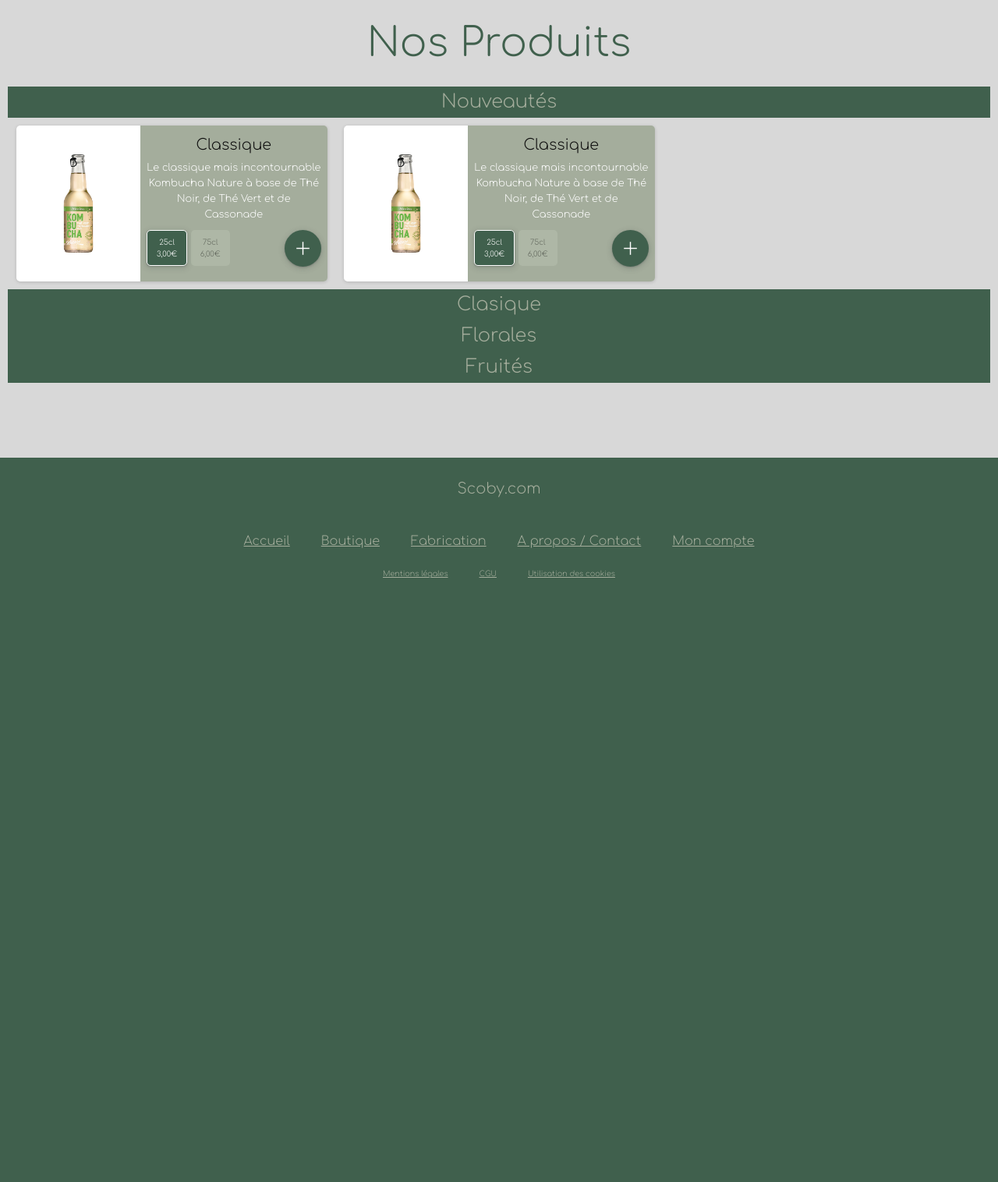
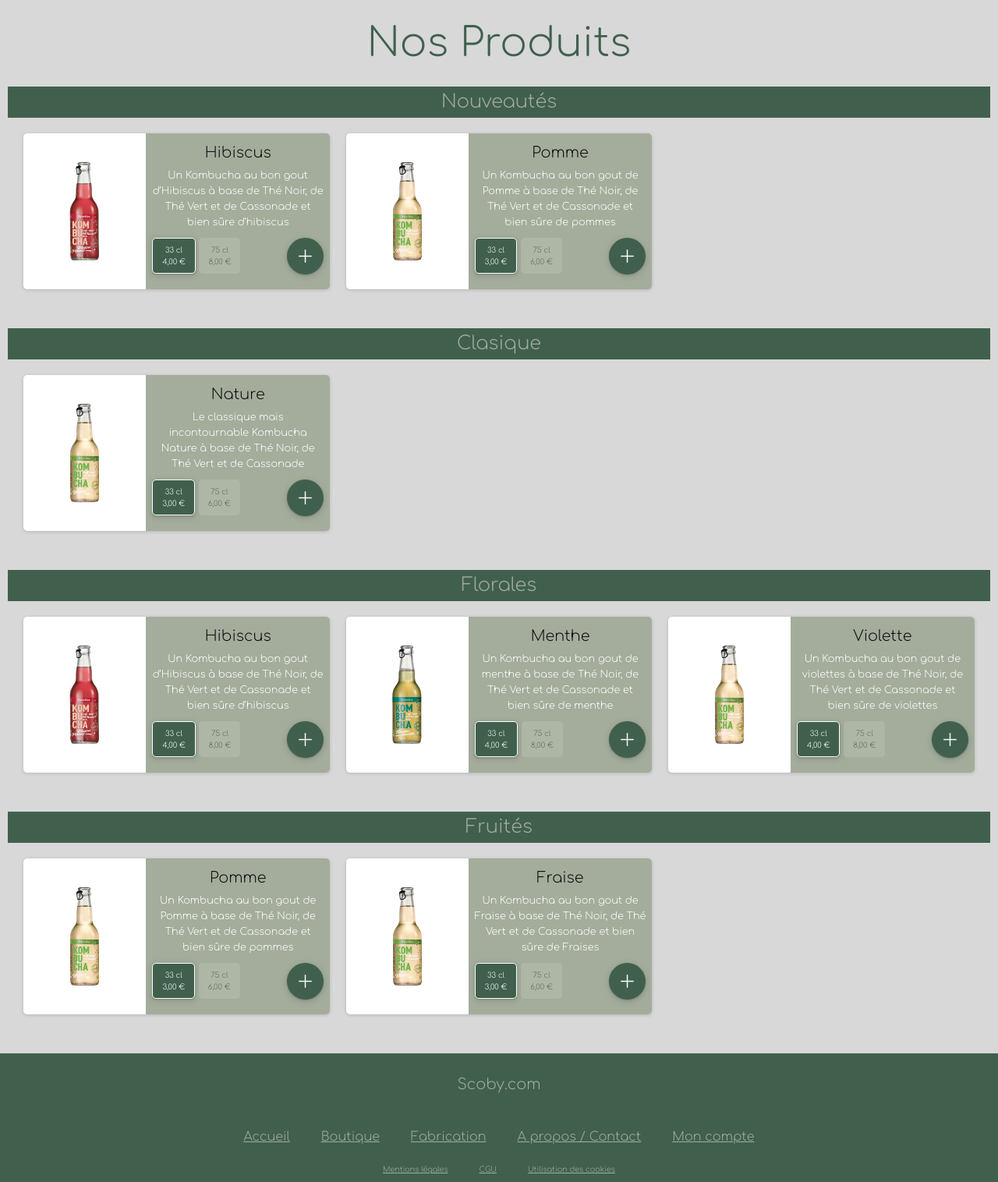
Before and after one commit to GildasTessier/Scoby.com, a PHP site: page /boutique.html in a window 1280 px wide; the page is wider, and only the part inside the window is pictured. Shown: the part 48-1564 px from the top of that part at 78% size. Before the commit the page ends 789 px from the top of that part, so only its background shows below. Run offline with PHP 8.4, Linux system fonts and the light colour scheme.

Commit message:
create func for display products by class

```diff
--- a/asset/css/style.css
+++ b/asset/css/style.css
@@ -361,14 +361,15 @@ color: var(--green-dark);
     text-align: center;
     font-size: 1.5em;
     padding: 8px 0;
-
 }
-
-
+.gp-products {
+    margin-bottom: 40px;
+}
 @media (min-width:720px){
     .gp-products {
         display: grid;
         grid-template-columns: 1fr 1fr;
+        margin: 10px 10px 40px 10px;
     }
     }
     @media (min-width:1200px){
--- /dev/null
+++ b/asset/js/boutique.js
@@ -0,0 +1,42 @@
+//For get data products
+async function callDataProducts () {
+    try {
+        const response = await fetch("./datas/products.json");
+        return await response.json();
+    }
+    catch (e) {
+        console.error('Impossible de charger les données : ' + e);
+    }
+}
+callDataProducts()
+    .then(displayProductsByClass)
+// for insert all products in page
+function displayProductsByClass(products) {
+    let productByClass = products.filter((product => product.class.includes('new')))
+    document.getElementById('gp-products-new').append(...productByClass.map(createProduct));
+
+    productByClass = products.filter((product => product.class.includes('classic')))
+    document.getElementById('gp-products-classic').append(...productByClass.map(createProduct));
+
+    productByClass = products.filter((product => product.class.includes('floral')))
+    document.getElementById('gp-products-floral').append(...productByClass.map(createProduct));
+
+    productByClass = products.filter((product => product.class.includes('fruit')))
+    document.getElementById('gp-products-fruit').append(...productByClass.map(createProduct));
+}
+
+
+// For create element product
+function createProduct(product) {
+    const blocProduct = document.importNode(document.getElementById('productTemplate').content, true);
+    blocProduct.querySelector('.js-img-product').src = product.img;
+    blocProduct.querySelector('.js-name-product').textContent = product.name;
+    blocProduct.querySelector('.js-descrip-product').textContent = product.composition;
+    blocProduct.querySelector('.js-size-product-1').textContent = product.sizes[0] + ' cl';
+    blocProduct.querySelector('.js-size-product-2').textContent = product.sizes[1] + ' cl';
+    blocProduct.querySelector('.js-price-product-1').textContent = getNumInEuros(product.prices[0]);
+    blocProduct.querySelector('.js-price-product-2').textContent = getNumInEuros(product.prices[1]);
+
+    return blocProduct;
+
+}
--- a/asset/js/general.js
+++ b/asset/js/general.js
@@ -10,6 +10,11 @@ document.getElementById('icon-menu-mobile').addEventListener('click', function (
     //For change icon menu mobile when is open
     event.target.getAttribute('src') === './asset/img/Icons/menu.png' ?  event.target.src = './asset/img/Icons/close.png' : event.target.src = './asset/img/Icons/menu.png'
 })
+//For display number in format 00,00€
+function getNumInEuros (number) {
+    return (new Intl.NumberFormat('fr-FR', { style: 'currency', currency: 'EUR' }).format(number))
+}
+
 
 
 
--- a/boutique.html
+++ b/boutique.html
@@ -65,59 +65,16 @@
 
       <h2 class="title-section-boutique text-green-light bg-green-dark">Nouveautés</h2>
       <div class="gp-products " id="gp-products-new">
-
-      <div class="card-product">
-        <div class="bloc-img-product bg-whithe">
-          <img class="img-product" src="./asset/img/NOVITA-15101-Kombucha-Nature-Bio-33cl.png">
-        </div>
-        <div class="info-product bg-green-light">
-          <h3 class="name-product text-black">Classique</h3>
-          <p class="descrip-product text-withe">Le classique mais incontournable Kombucha Nature à base de Thé Noir, de Thé Vert et de Cassonade </p>
-          <div class="btns-product">
-            <div class="btns-opt-product">
-              <button class="opt-product active bg-green-light">
-                <p class="size-product">25cl</p>
-                <p class="price-product">3,00€</p>
-              </button>
-              <button class="opt-product">
-                <p class="size-product">75cl</p>
-                <p class="price-product">6,00€</p>
-              </div>
-            </button>
-            <button class="add-product bg-green-dark text-withe"><img class="img-btn-add" src="./asset/img/Icons/plus.png"></button>
-          </div>
-        </div>
-      </div>
-      <div class="card-product">
-        <div class="bloc-img-product bg-whithe">
-          <img class="img-product" src="./asset/img/NOVITA-15101-Kombucha-Nature-Bio-33cl.png">
-        </div>
-        <div class="info-product bg-green-light">
-          <h3 class="name-product text-black">Classique</h3>
-          <p class="descrip-product text-withe">Le classique mais incontournable Kombucha Nature à base de Thé Noir, de Thé Vert et de Cassonade </p>
-          <div class="btns-product">
-            <div class="btns-opt-product">
-              <button class="opt-product active bg-green-light">
-                <p class="size-product">25cl</p>
-                <p class="price-product">3,00€</p>
-              </button>
-              <button class="opt-product">
-                <p class="size-product">75cl</p>
-                <p class="price-product">6,00€</p>
-              </div>
-            </button>
-            <button class="add-product bg-green-dark text-withe"><img class="img-btn-add" src="./asset/img/Icons/plus.png"></button>
-          </div>
-        </div>
       </div>
 
+      <h2 class="title-section-boutique text-green-light bg-green-dark">Clasique</h2>
+      <div class="gp-products " id="gp-products-classic">
       </div>
-      <h2 class="title-section-boutique text-green-light bg-green-dark">Clasique</h2>
-      <div class="gp-products " id="gp-products-clasique">
-      </div>
+
       <h2 class="title-section-boutique text-green-light bg-green-dark">Florales</h2>
       <div class="gp-products " id="gp-products-floral">
       </div>
+
       <h2 class="title-section-boutique text-green-light bg-green-dark">Fruités</h2>
       <div class="gp-products " id="gp-products-fruit">
       </div>
@@ -153,30 +110,30 @@
     </div>
   </footer>
 
-
-  <template id="productTemplate">
-    <li class="article">
-
-      <div class="acticle-name-comp">
-        <p class="article-name">Nom</p>
-        <p class="article-comp text-green-dark">composition boisson</p>
+<template id="productTemplate">
+  <div class="card-product">
+    <div class="bloc-img-product bg-whithe">
+      <img class="img-product js-img-product" src="./asset/img/img-classique.png" alt="image produit">
+    </div>
+    <div class="info-product bg-green-light">
+      <h3 class="name-product js-name-product text-black">Classique</h3>
+      <p class="descrip-product js-descrip-product text-withe">Le classique mais incontournable Kombucha Nature à base de Thé Noir, de Thé Vert et de Cassonade </p>
+      <div class="btns-product">
+        <div class="btns-opt-product">
+          <button class="opt-product js-opt-product-2 active bg-green-light">
+            <p class="size-product js-size-product-1"></p>
+            <p class="price-product js-price-product-1"></p>
+          </button>
+          <button class="opt-product js-opt-product-2">
+            <p class="size-product js-size-product-2"></p>
+            <p class="price-product js-price-product-2"></p>
+          </div>
+        </button>
+        <button class="add-product bg-green-dark text-withe"><img class="img-btn-add" src="./asset/img/Icons/plus.png"></button>
       </div>
-      <select class="bg-green-light article-choice-content">
-        <option class="js-opt-size opt-size-1" value="1">0 cl</option>
-        <option class="js-opt-size opt-size-2"" value="2">0 cl</option>
-
-      </select>
-      <p class="article-price-opt1">0,00€</p>
-      <p class="article-price-opt2 hidden">0,00€</p>
-
-      <div class="article-sizing-button bg-green-light js-btnMoreLessProtucts" id="btnMoreLessProtucts">
-        <button class="decrease-botton"> - </button>
-        <p class="nb-increase js-nb-products">1</p>
-        <button class="increase-botton js-increase"> + </button>
-      </div>
-      <button class="article-add-article bg-green-dark text-green-light">Ajouter<br>au panier</button>
-    </li>
-  </template>
+    </div>
+  </div>
+</template>
 
   <template id="product-order-template" class="product-order-template">
     <div class="line-product-order bg-green-dark">
@@ -190,6 +147,7 @@
 
 
   <script src="./asset/js/general.js"></script>
+  <script src="./asset/js/boutique.js"></script>
 </body>
 
 </html>
--- a/datas/products.json
+++ b/datas/products.json
@@ -1,50 +1,56 @@
 [
     {
         "id": 1,
-        "name": "Classic",
-        "class": "Classic",
-        "composition": "Thé Noir - Thé Vert - Cassonade",
+        "name": "Nature",
+        "class": ["classic"],
+        "composition": "Le classique mais incontournable Kombucha Nature à base de Thé Noir, de Thé Vert et de Cassonade",
         "sizes": ["33", "75"],
-        "prices": [3.00, 6.00]
+        "prices": [3.00, 6.00],
+        "img": "./asset/img/img-classique.png"
     },
     {
         "id": 2,
         "name": "Hibiscus",
-        "class": "Les Florales",
-        "composition": "Thé Noir - Thé Vert - Cassonade - Hibiscus",
+        "class": ["floral", "new"],
+        "composition": "Un Kombucha au bon gout d’Hibiscus à base de Thé Noir, de Thé Vert et de Cassonade et bien sûre d’hibiscus",
         "sizes": ["33", "75"],
-        "prices": [4, 8]
+        "prices": [4, 8],
+        "img": "./asset/img/img-hibiscus.png"
     },
     {
         "id": 3,
         "name": "Menthe",
-        "class": "Les Florales",
-        "composition": "Thé Noir - Thé Vert - Cassonade - Menthe verte",
+        "class": ["floral"],
+        "composition": "Un Kombucha au bon gout de menthe à base de Thé Noir, de Thé Vert et de Cassonade et bien sûre de menthe",
         "sizes": ["33", "75"],
-        "prices": [4, 8]
+        "prices": [4, 8],
+        "img": "./asset/img/img-menthe.png"
     },
     {
         "id": 4,
         "name": "Violette",
-        "class": "Les Florales",
-        "composition": "Thé Noir - Thé Vert - Cassonade - Violette",
+        "class": ["floral"],
+        "composition": "Un Kombucha au bon gout de violettes à base de Thé Noir, de Thé Vert et de Cassonade et bien sûre de violettes",
         "sizes": ["33", "75"],
-        "prices": [4, 8]
+        "prices": [4, 8],
+        "img": "./asset/img/img-classique.png"
     },
     {
         "id": 5,
         "name": "Pomme",
-        "class": "Les Fruités",
-        "composition": "Thé Noir - Thé Vert - Cassonade - Pommes",
+        "class": ["fruit", "new"],
+        "composition": "Un Kombucha au bon gout de Pomme à base de Thé Noir, de Thé Vert et de Cassonade et bien sûre de pommes",
         "sizes": ["33", "75"],
-        "prices": [3, 6]
+        "prices": [3, 6],
+        "img": "./asset/img/img-classique.png"
     },
     {
         "id": 6,
         "name": "Fraise",
-        "class": "Les Fruités",
-        "composition": "Thé Noir - Thé Vert - Cassonade - Fraises",
+        "class": ["fruit"],
+        "composition": "Un Kombucha au bon gout de Fraise à base de Thé Noir, de Thé Vert et de Cassonade et bien sûre de Fraises",
         "sizes": ["33", "75"],
-        "prices": [3, 6]
+        "prices": [3, 6],
+        "img": "./asset/img/img-classique.png"
     }
 ]
```
Also changed, not shown: asset/img/img-classique.png (renamed from asset/img/NOVITA-15101-Kombucha-Nature-Bio-33cl.png), asset/img/img-hibiscus.png (renamed from asset/img/NOVITA-15104-Kombucha-Hibiscus-Piment-Bio-33cl.png), asset/img/img-menthe.png (renamed from asset/img/NOVITA-15102-Kombucha-Menthe-Poivrée-Bio-33cl.png).
